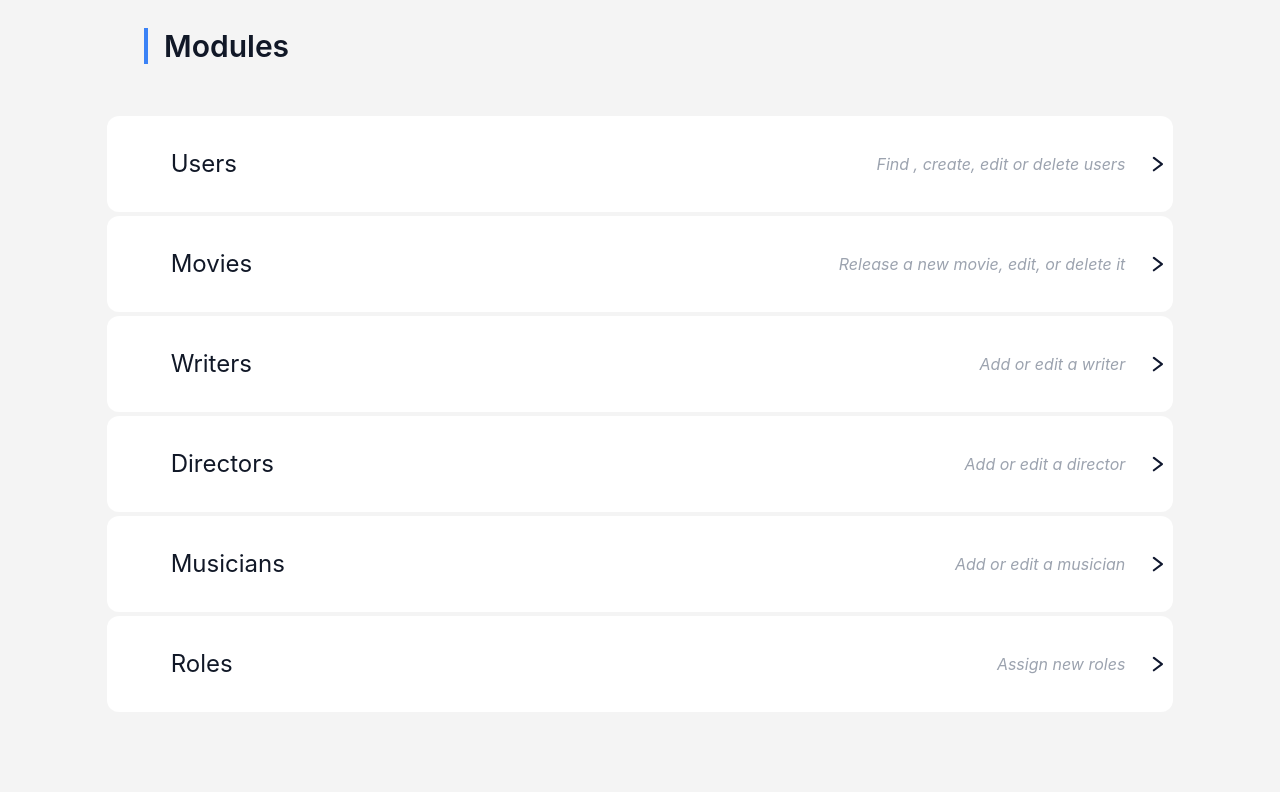
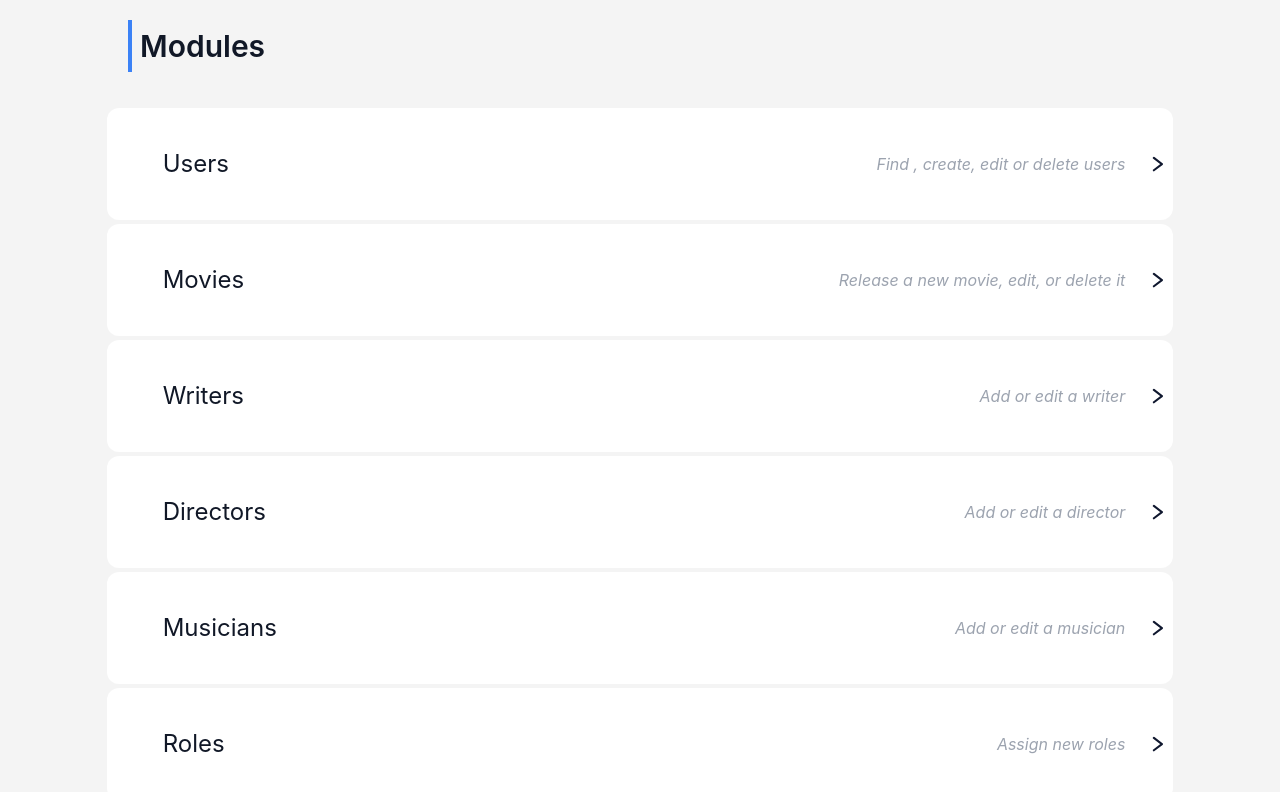
Before and after one commit to C10-Ghibli-s/FE-Backoffice, a Next.js app: page /modules in a window 1280 px wide. Shown: the top 792 px of the page. Built offline with nearby package versions, Linux system fonts and the light colour scheme.

Commit message:
modules page finished

```diff
--- a/src/components/ModuleCard/index.tsx
+++ b/src/components/ModuleCard/index.tsx
@@ -23,19 +23,23 @@ function ModuleCard({
         onClick={() => {
           setCardSelected(!cardSelected);
         }}
-        className={`relative flex items-center w-5/6 h-24 p-2 mt-1 align-middle bg-white ${
+        className={`relative flex flex-col sm:flex sm:flex-row w-5/6 sm:h-28 sm:justify-between p-2 mt-1 align-middle sm:items-center bg-white ${
           !cardSelected ? "rounded-xl" : "rounded-t-xl outline outline-4"
         } hover:cursor-pointer hover:outline outline-4 outline-blue-400 `}
       >
         <span
-          className={`w-8 h-8 mx-3 bg-center bg-no-repeat bg-cover bg-${icons}`}
+          className={`absolute top-4 w-8 h-8 sm:h-auto mx-3 bg-center bg-no-repeat bg-cover bg-${icons}`}
         ></span>
-        <h2 className="text-2xl text-gray-900 left-2">{title}</h2>
-        <p className="absolute italic text-gray-400 right-12">{description}</p>
+        <h2 className="p-2 text-2xl text-gray-900 sm:h-fit indent-10">
+          {title}
+        </h2>
+        <p className="p-2 m-2 italic text-gray-400 sm:pr-8 sm:h-fit right-12">
+          {description}
+        </p>
         <span
           className={`${
             cardSelected ? "rotate-0" : "-rotate-90"
-          } transition bg-center bg-no-repeat bg-contain h-4 w-4 absolute right-2 bg-[url('../assets/icons/arrow-icon.svg')]`}
+          } transition bg-center bg-no-repeat bg-contain h-4 w-4 absolute right-2 bottom-14 sm:bottom-12 bg-[url('../assets/icons/arrow-icon.svg')]`}
         ></span>
       </section>
       {cardSelected && (
--- a/src/pages/modules/index.tsx
+++ b/src/pages/modules/index.tsx
@@ -1,6 +1,6 @@
 import React from "react";
 import Head from "next/head";
-import { ModuleCard } from "@components/ModuleCard";
+import { ModuleCard } from "../../components/ModuleCard";
 
 export default function Modules() {
   const TITLE = "Modules";
@@ -10,10 +10,10 @@ export default function Modules() {
         <title>Studio Ghibli Backoffice - Administrator</title>
       </Head>
       {/* <Header></Header> */}
-      <h1 className="w-5/6 px-4 text-3xl font-semibold text-center text-gray-900 border-l-4 border-blue-500 my-7 mx-36 sm:text-left xl:w-4/6">
+      <h1 className="p-2 mx-8 mt-5 text-3xl font-semibold text-gray-900 border-l-4 border-blue-500 sm:text-left sm:ml-32">
         {TITLE}
       </h1>
-      <section className="flex flex-col items-center justify-center mt-12">
+      <section className="flex flex-col items-center justify-center my-8">
         <ModuleCard
           title={"Users"}
           description={"Find , create, edit or delete users"}
--- a/tailwind.config.js
+++ b/tailwind.config.js
@@ -3,7 +3,7 @@ module.exports = {
     "./src/pages/*/*.{js,ts,jsx,tsx}",
     "./src/components/*/*.{js,ts,jsx,tsx}",
     "./src/services/*/*.{js,ts,jsx,tsx}",
-    "./src/utils/*/*.{js,ts,jsx,tsx}"
+    "./src/utils/*/*.{js,ts,jsx,tsx}",
   ],
   theme: {
     extend: {
```
